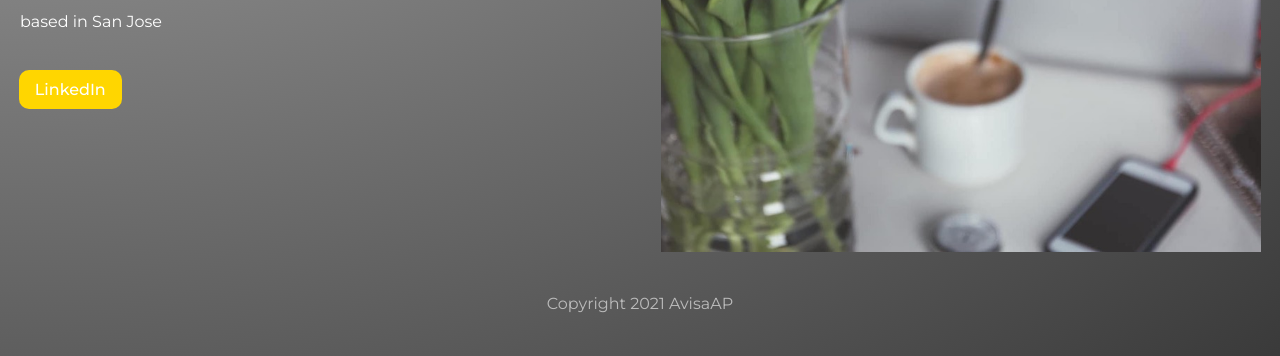
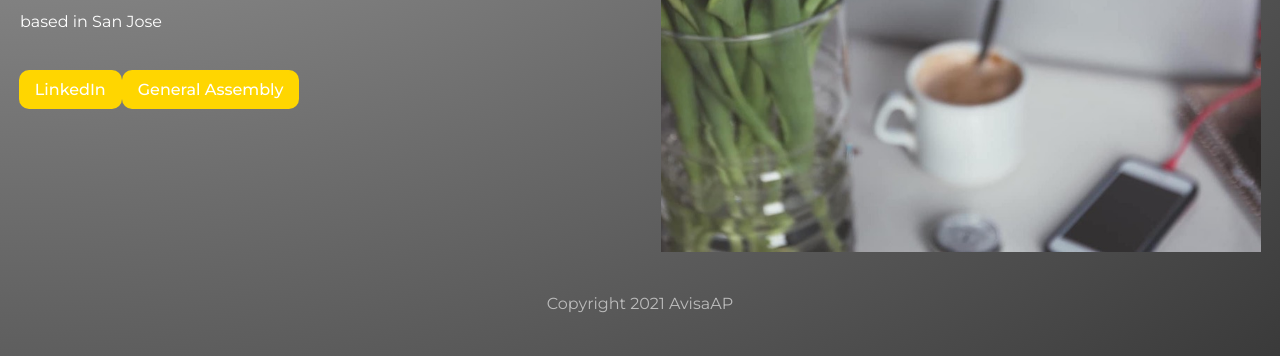
Before and after one commit to Avisa-GA/Portfolio-Avisa, a Gatsby site: page / in a window 1280 px wide. Shown: the part 539-895 px from the top of the page. Built offline with nearby package versions, Linux system fonts and the light colour scheme; Gatsby itself is replaced by a stand-in of ours.

Commit message:
feat: add GA link

```diff
--- a/src/pages/index.js
+++ b/src/pages/index.js
@@ -14,6 +14,9 @@ export default function Home({data}) {
           <p>based in San Jose</p>
           <Link className={btn} to="https://www.linkedin.com/in/avisa-a-poshtkouhi/">
             LinkedIn
+          </Link>
+          <Link className={btn} to="https://generalassemb.ly/instructors/avisa-poshtkouhi/28400">
+            General Assembly
           </Link>
         </div>
         <Img
```
